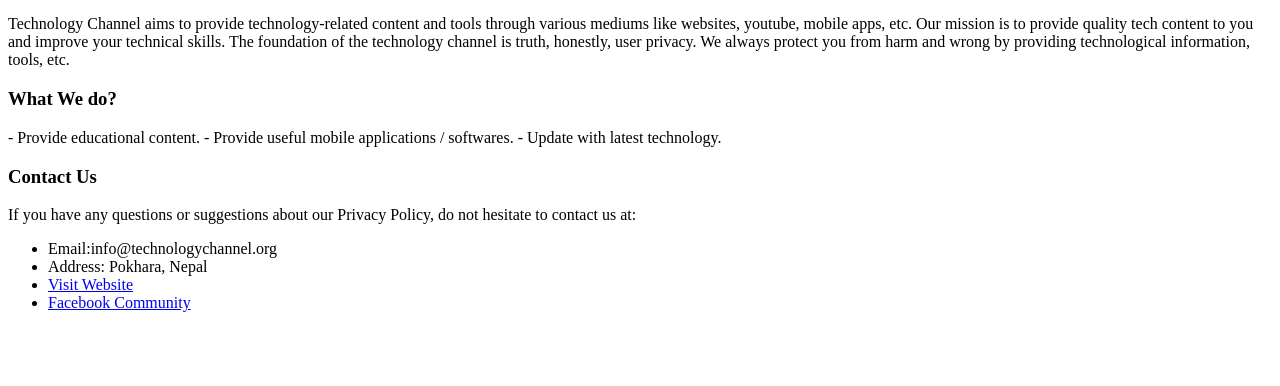
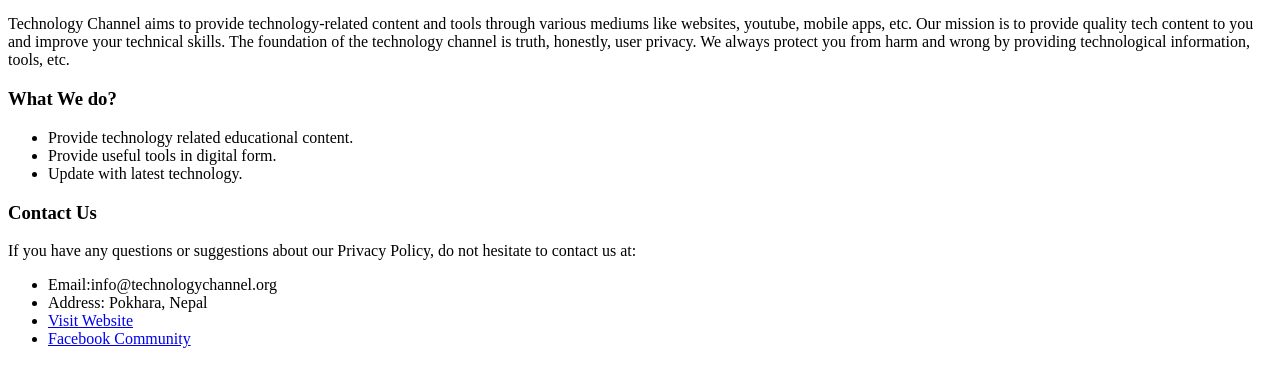
Before and after one commit to technologychannel/AboutUs, a plain HTML site: page index.html in a window 1280 px wide. Shown: the part 44-430 px from the top of the page. Drawn offline with Linux system fonts and the light colour scheme.

Commit message:
Update index.html

```diff
--- a/index.html
+++ b/index.html
@@ -1,5 +1,6 @@
 <!DOCTYPE html>
 <html lang="en">
+
 <head>
     <meta charset="UTF-8">
     <meta http-equiv="X-UA-Compatible" content="IE=edge">
@@ -9,22 +10,26 @@
 
 <body>
     <h3>About Us</h3>
-Technology Channel aims to provide technology-related content and tools through various mediums like websites, youtube, mobile apps, etc. Our mission is to provide quality tech content to you and improve your technical skills.
-The foundation of the technology channel is truth, honestly, user privacy. We always protect you from harm and wrong by providing technological information, tools, etc.
+    Technology Channel aims to provide technology-related content and tools through various mediums like websites,
+    youtube, mobile apps, etc. Our mission is to provide quality tech content to you and improve your technical skills.
+    The foundation of the technology channel is truth, honestly, user privacy. We always protect you from harm and wrong
+    by providing technological information, tools, etc.
 
-<h3> What We do? </h3>
-- Provide educational content.
-- Provide useful mobile applications / softwares.
-- Update with latest technology.
+    <h3> What We do? </h3>
+    <ul>
+    <li>Provide technology related educational content. </li>
+    <li>Provide useful tools in digital form. </li>
+    <li>Update with latest technology. </li>
+    </ul>
 
     <h3>Contact Us</h3>
     If you have any questions or suggestions about our Privacy Policy, do not hesitate to contact us at:
     <ul>
         <li>Email:info@technologychannel.org </li>
         <li>Address: Pokhara, Nepal </li>
-        <li> <a href ="https://technologychannel.org"> Visit Website</a></li>
-        <li> <a href ="https://www.facebook.com/groups/technologychannel"> Facebook Community</a></li>
-     </ul>
+        <li> <a href="https://technologychannel.org"> Visit Website</a></li>
+        <li> <a href="https://www.facebook.com/groups/technologychannel"> Facebook Community</a></li>
+    </ul>
 </body>
 
 </html>
```
